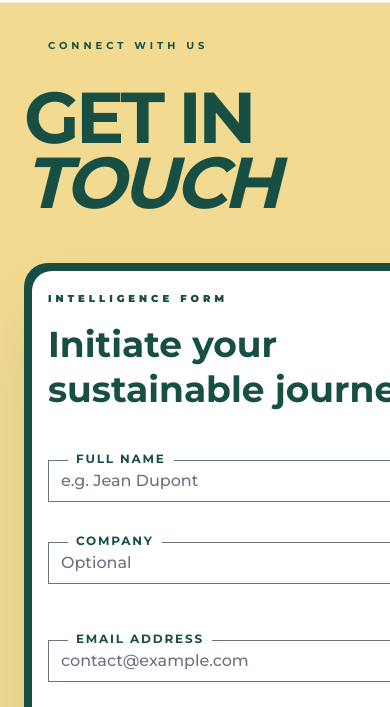
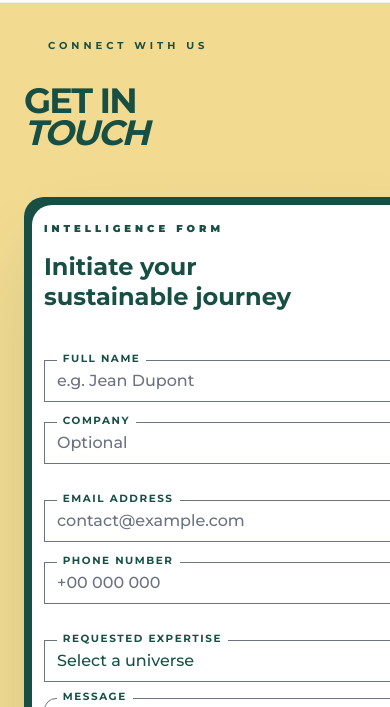
Before and after one commit to bell014/green-utopia, a website: page contact.html in a window 390 px wide. Shown: the part 67-774 px from the top of the page. Drawn offline with nearby package versions, Linux system fonts and the light colour scheme.

Commit message:
ui fixing

```diff
--- a/contact.html
+++ b/contact.html
@@ -292,10 +292,7 @@
                     </div>
                 </div>
             </div>
-            <div
-                class="pt-12 border-t border-white/5 text-center text-[10px] tracking-[0.4em] font-bold text-white/40 uppercase font-logo">
-                © 2026 GREEN UTOPIA - Excellence & Sustainable Innovation
-            </div>
+
         </div>
     </footer>
 
--- a/css/style.css
+++ b/css/style.css
@@ -703,22 +703,6 @@ video {
     padding-top: var(--space-xl);
     padding-bottom: var(--space-xl);
   }
-}
-
-@media (max-width: 768px) {
-  .section-padding {
-    padding-top: var(--space-lg);
-    padding-bottom: var(--space-lg);
-  }
-
-  .glass-nav {
-    height: 70px;
-    padding: 0 1rem;
-  }
-
-  .glass-nav .max-w-7xl {
-    height: 100%;
-  }
 
   #mobile-menu {
     transform: translateX(100%);
@@ -736,6 +720,22 @@ video {
   #mobile-menu a {
     padding: 0.5rem 1rem;
     display: block;
+  }
+}
+
+@media (max-width: 768px) {
+  .section-padding {
+    padding-top: var(--space-lg);
+    padding-bottom: var(--space-lg);
+  }
+
+  .glass-nav {
+    height: 70px;
+    padding: 0 1rem;
+  }
+
+  .glass-nav .max-w-7xl {
+    height: 100%;
   }
 
   .brand-card {
@@ -763,11 +763,56 @@ video {
   }
 
   .form-inner {
-    padding: 1.25rem 1rem !important;
+    padding: 1rem 0.75rem !important;
   }
 
   .form-card {
-    border-radius: 24px;
+    border-radius: 20px;
+  }
+
+  .form-input-group {
+    margin-bottom: 1.25rem;
+    position: relative;
+    z-index: 10;
+    /* Lower than generic overlay but higher than base */
+    isolation: isolate;
+    /* Create new stacking context */
+  }
+
+  .form-input {
+    padding: 0.875rem 1rem;
+    font-size: 0.8rem;
+    background-color: #ffffff !important;
+    position: relative;
+    /* Essential for z-index */
+    z-index: 10;
+  }
+
+  .form-label {
+    font-size: 0.65rem;
+    left: 0.8rem;
+    top: -0.5rem;
+    background-color: #ffffff !important;
+    padding: 0 6px;
+    line-height: normal;
+    z-index: 20 !important;
+    /* Strictly higher than input */
+    display: inline-block;
+    border-radius: 4px;
+    /* Soften edges */
+  }
+
+  h1 {
+    font-size: 2.2rem !important;
+    /* Further reduce size */
+    overflow-wrap: break-word;
+    letter-spacing: -0.02em;
+    /* Tighter tracking */
+  }
+
+  h2 {
+    font-size: 1.5rem !important;
+    /* Explicitly smaller */
   }
 }
 
```
Also changed, not shown: about.html (+1 -4 lines), fr/about.html (+1 -4 lines), fr/contact.html (+1 -4 lines), fr/index.html (+1 -4 lines), fr/services.html (+1 -4 lines), index.html (+1 -4 lines), services.html (+1 -4 lines).
